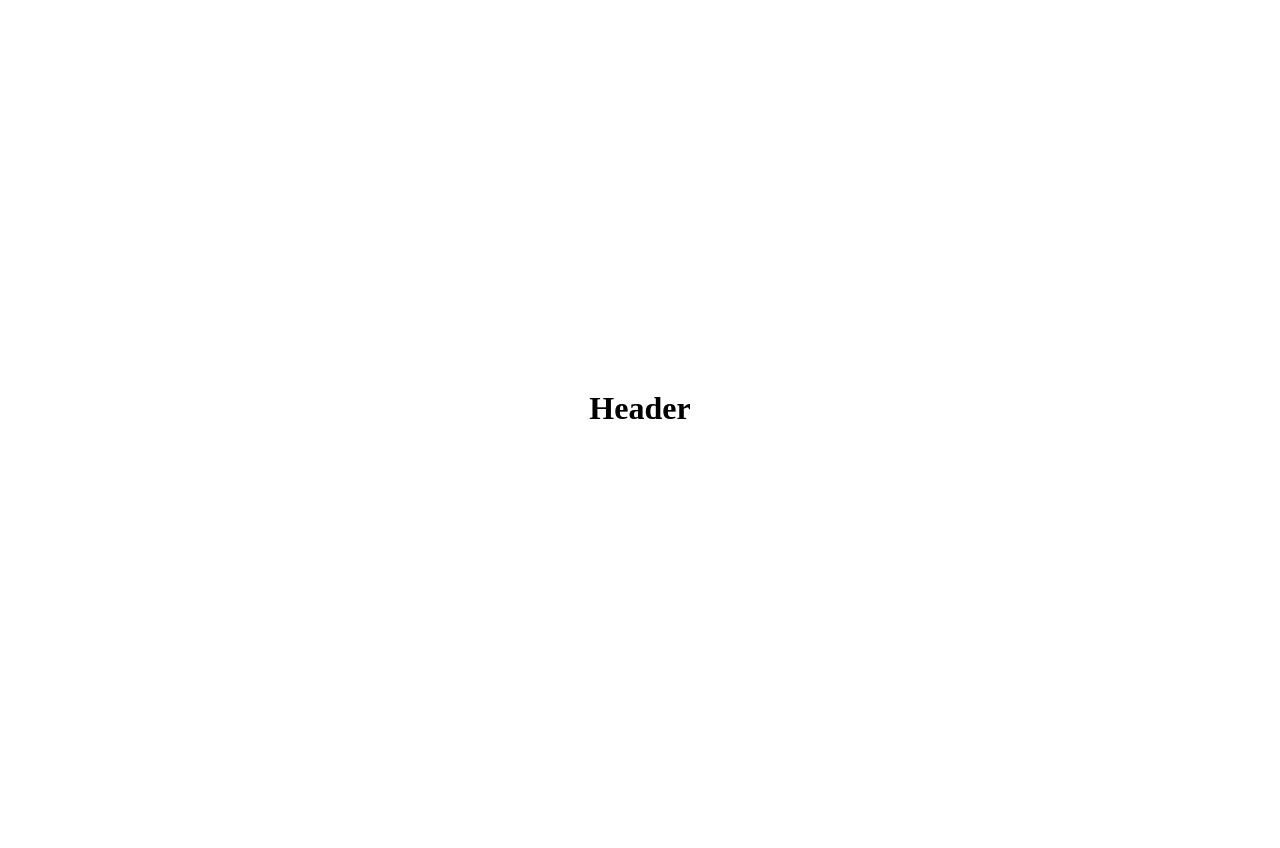
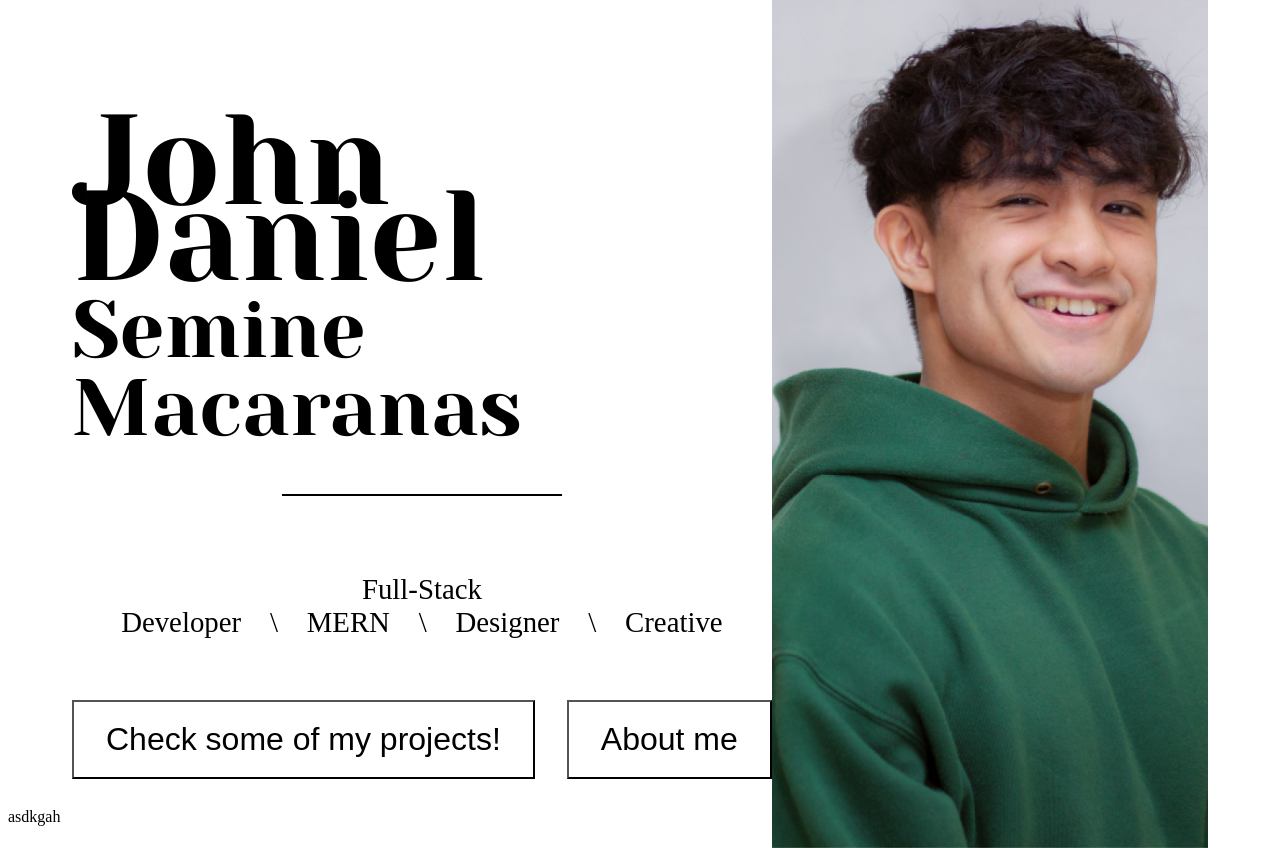
Before and after one commit to John-Kodes/portfolio-v2, a Next.js app: page / in a window 1280 px wide. Before the commit the page ends 816 px from the top, so only its background shows below. Built offline with nearby package versions, Linux system fonts and the light colour scheme.

Commit message:
header css complete

```diff
--- a/components/header.js
+++ b/components/header.js
@@ -1,9 +1,44 @@
+import Image from "next/image";
+// Image
+import portrait from "@/images/johndanielseminemacaranas.jpg";
+// Styles
 import styles from "@/styles/header.module.scss";
 
 const Header = () => {
+  const space = <>&nbsp;&nbsp;&nbsp;&nbsp;\&nbsp;&nbsp;&nbsp;&nbsp;</>;
+
   return (
     <header className={styles.header}>
-      <h1>Header</h1>
+      <div className={styles.content}>
+        <div className={styles.textBox}>
+          <h1 className={styles.name}>
+            John Daniel
+            <br />
+            <span>Semine Macaranas</span>
+          </h1>
+          <p className={styles.skills}>
+            Full-Stack Developer{space}MERN{space}Designer{space}Creative
+          </p>
+          <div className={styles.btnsContainer}>
+            <button className={`${styles.btn} ${styles.btnProject}`}>
+              Check some of my projects!
+            </button>
+            <button className={`${styles.btn} ${styles.btnAbout}`}>
+              About me
+            </button>
+          </div>
+        </div>
+
+        <div className={styles.photo}>
+          <Image
+            src={portrait}
+            layout="fill"
+            alt="John Daniel Semine Macaranas"
+            objectFit="cover"
+            objectPosition="top"
+          />
+        </div>
+      </div>
     </header>
   );
 };
--- a/jsconfig.json
+++ b/jsconfig.json
@@ -4,8 +4,9 @@
     "paths": {
       "@/components/*": ["components/*"],
       "@/config/*": ["config/*"],
+      "@/styles/*": ["styles/*"],
       "@/images/*": ["public/images/*"],
-      "@/styles/*": ["styles/*"]
+      "@/icons/*": ["public/icons/*"]
     }
   }
 }
--- a/pages/index.js
+++ b/pages/index.js
@@ -15,6 +15,7 @@ export default function Home() {
         <link rel="icon" href="/favicon.ico" />
       </Head>
       <Header />
+      asdkgah
     </>
   );
 }
--- a/styles/globals.scss
+++ b/styles/globals.scss
@@ -22,7 +22,7 @@
 
   // BOX SHADOW
   --boxShadowColor100: rgba(0, 28, 177, 0.05);
-  --boxShadowColor100: rgba(0, 28, 177, 0.07);
+  --boxShadowColor200: rgba(0, 28, 177, 0.07);
 }
 
 * {
--- a/styles/header.module.scss
+++ b/styles/header.module.scss
@@ -2,7 +2,111 @@
   display: flex;
   justify-content: center;
   align-items: center;
+
+  height: 100vh;
+  padding: 0 4rem;
+  background-color: var(--white200);
+}
+
+.content {
+  display: flex;
+  align-items: center;
+  justify-content: space-between;
+
+  color: var(--primaryColor200);
+
+  width: 100%;
+  max-width: 110rem;
+}
+
+.photo {
+  position: relative;
+  height: 55rem;
+  width: 51rem;
+
+  overflow: hidden;
+  border-radius: var(--borderRadius100);
+
+  box-shadow: 0 4px 2rem var(--boxShadowColor100);
+}
+
+.textBox {
+  display: flex;
+  flex-direction: column;
   gap: 2rem;
-  background-color: var(--white200);
-  height: 100vh;
 }
+
+.name {
+  position: relative;
+
+  font-size: 8rem;
+  font-family: "Yeseva One", sans-serif;
+  color: inherit;
+  line-height: 0.6;
+  font-weight: normal;
+  margin-bottom: 5rem;
+
+  span {
+    font-size: 5rem;
+  }
+
+  &::before {
+    content: "";
+    position: absolute;
+    bottom: -4rem;
+    left: 50%;
+    transform: translateX(-50%);
+
+    height: 2px;
+    width: 40%;
+
+    background-color: currentColor;
+  }
+}
+
+.skills {
+  font-size: 1.8rem;
+  text-align: center;
+}
+
+.btnsContainer {
+  display: flex;
+  justify-content: space-between;
+  gap: 2rem;
+}
+
+.btn {
+  font-size: 2rem;
+  color: var(--dark100);
+  white-space: nowrap;
+
+  background-color: var(--white100);
+  padding: 1.2rem 2rem;
+  border-radius: var(--borderRadius100);
+  box-shadow: 0 4px 2rem var(--boxShadowColor200);
+
+  transition: all 0.25s;
+
+  &:hover {
+    transform: translateY(-0.4rem);
+  }
+  &:active {
+    transition: all 0.1s;
+    transform: translateY(0.2rem);
+  }
+}
+
+.btnProject {
+  flex: 3;
+
+  background-color: var(--primaryColor100);
+}
+
+.btnAbout {
+  flex: 1;
+  color: var(--dark200);
+
+  &:hover {
+    color: var(--dark100);
+  }
+}
```
Also changed, not shown: public/images/johndanielseminemacaranas.jpg (added).
